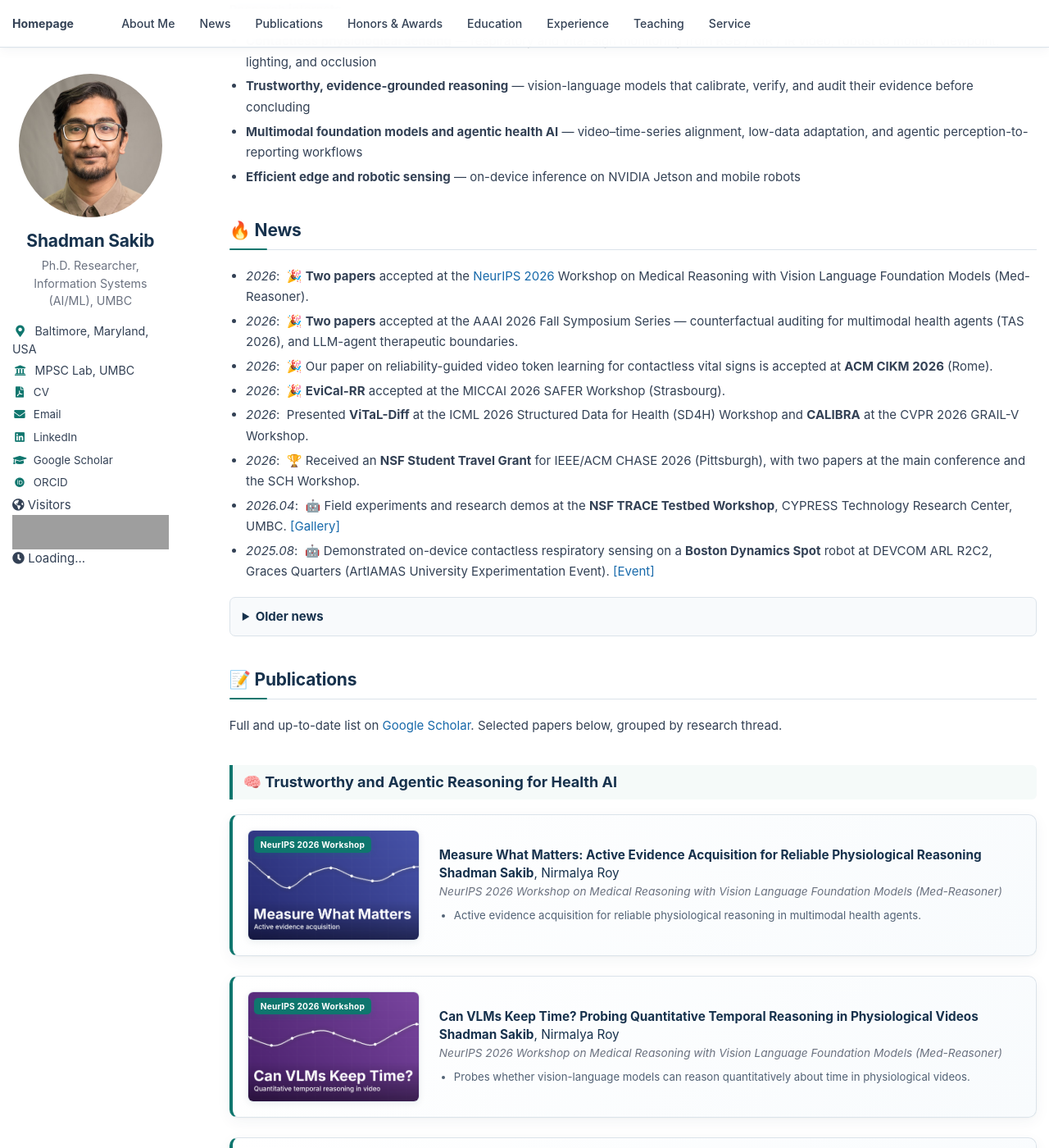
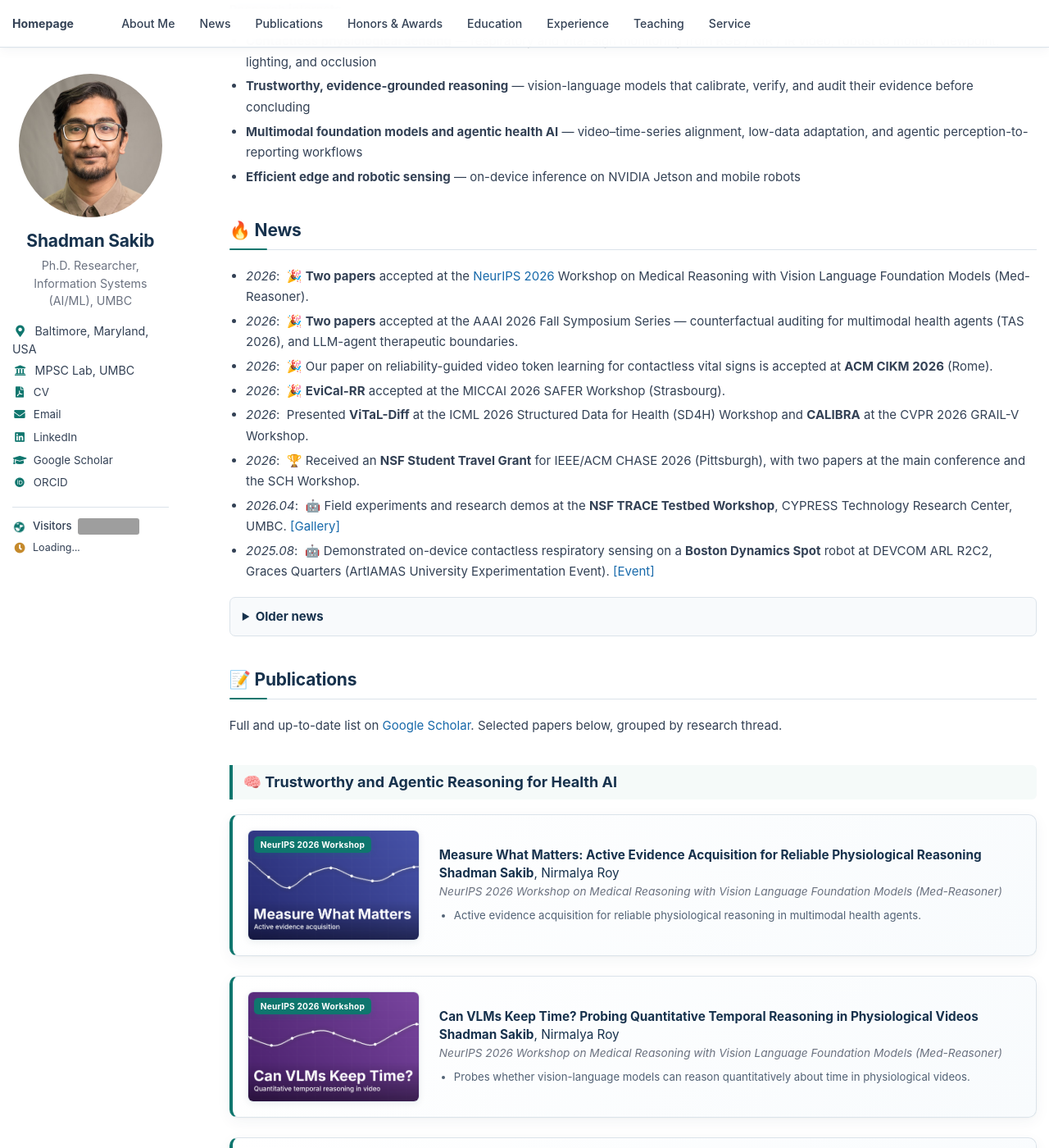
Before and after one commit to sakibshadman/sakibshadman.github.io, a Jekyll site: the page built from _pages/about.md, in a window 1280 px wide and 1400 px high, scrolled down 348 px. Shown: the whole window at 82% size. Built offline with Jekyll 4.4.1, drawn with Linux system fonts in a browser that asks for light colours; some web fonts are replaced; grey boxes are pictures that could not be loaded.

Commit message:
Update main.scss

```diff
--- a/assets/css/main.scss
+++ b/assets/css/main.scss
@@ -615,3 +615,110 @@ details {
     box-shadow: none !important;
   }
 }
+
+/* ==========================================================================
+   SIDEBAR LIVE INFO
+   ========================================================================== */
+
+.orcid-icon {
+  color: #a6ce39 !important;
+}
+
+.sidebar-live-info {
+  margin-top: 18px;
+  padding-top: 13px;
+
+  border-top: 1px solid $border-color;
+
+  font-size: 0.88em;
+}
+
+.sidebar-live-row {
+  display: flex;
+  align-items: center;
+
+  gap: 7px;
+
+  margin-bottom: 8px;
+
+  color: $gray;
+  line-height: 1.35;
+}
+
+.sidebar-live-label {
+  color: $dark-gray;
+  font-weight: 500;
+}
+
+
+/* Animated globe */
+
+.visitor-globe {
+  width: 18px;
+
+  color: $teal;
+
+  text-align: center;
+
+  animation: globe-spin 8s linear infinite;
+}
+
+@keyframes globe-spin {
+  from {
+    transform: rotate(0deg);
+  }
+
+  to {
+    transform: rotate(360deg);
+  }
+}
+
+
+/* Visitor counter */
+
+.sidebar-live-info .visitor-counter {
+  display: inline-block !important;
+
+  width: auto !important;
+  height: 20px !important;
+
+  min-width: 0 !important;
+  max-width: 75px !important;
+
+  margin: 0 !important;
+  padding: 0 !important;
+
+  border: 0 !important;
+
+  border-radius: 3px !important;
+
+  box-shadow: none !important;
+}
+
+
+/* Clock */
+
+.sidebar-clock-icon {
+  width: 18px;
+
+  color: $gold;
+
+  text-align: center;
+}
+
+#sidebar-live-clock {
+  color: $dark-gray;
+
+  font-size: 0.95em;
+
+  font-variant-numeric: tabular-nums;
+}
+
+
+/* Accessibility */
+
+@media (prefers-reduced-motion: reduce) {
+  .visitor-globe {
+    animation: none;
+  }
+}
```
